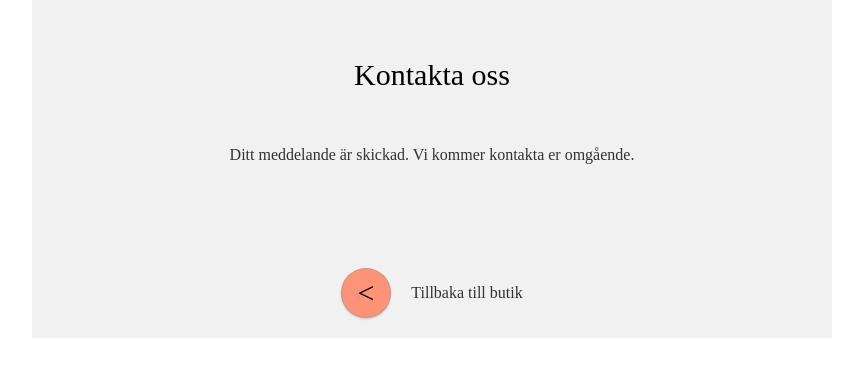
After one commit to Floralforest19/G01, a PHP site: page /contact-thanks.php in a window 1280 px wide. The commit adds this page. Shown: the top 377 px of the page, without its empty margins (208-1071 px from the left). Run offline with PHP 8.4, Linux system fonts and the light colour scheme.

Commit message:
Contact thanks page

```diff
--- /dev/null
+++ b/contact-thanks.php
@@ -0,0 +1,25 @@
+<!DOCTYPE html>
+<html lang="en">
+
+<head>
+    <meta charset="UTF-8" />
+    <meta name="viewport" content="width=device-width, initial-scale=1.0" />
+    <link rel="stylesheet" href="styles\style.css" />
+
+    <title>Contact thanks</title>
+</head>
+
+<body class="contact-bg-color">
+    <div class="contact-form-thanks-container">
+        <h2>Kontakta oss</h2>
+
+        <p>Ditt meddelande är skickad. Vi kommer kontakta er omgående.</p>
+
+        <div class="contact-form-thanks-bottom">
+            <button class="contact-form-thanks-button" type="submit">&#60;</button>
+            <p>Tillbaka till butik</p>
+        </div>
+    </div>
+</body>
+
+</html>
--- /dev/null
+++ b/styles/pages/_contact-thanks.scss
@@ -0,0 +1,38 @@
+.contact-form-thanks-bottom {
+  display: flex;
+  flex-direction: row;
+  justify-content: center;
+  align-items: center;
+  margin: 100px 0 0 0;
+}
+
+.contact-form-thanks-button {
+  border-radius: 100%;
+  background-color: #ff9378;
+  font-size: 30px;
+  height: 50px;
+  width: 50px;
+  margin: 0 20px 0 0;
+}
+.contact-form-thanks-button:hover {
+  background-color: #fe7e5f;
+}
+.contact-bg-color {
+  background-color: rgb(255, 255, 255);
+}
+
+.contact-form-thanks-heading {
+  text-align: center;
+}
+
+.contact-form-thanks-container {
+  text-align: center;
+  background-color: #f1f1f1;
+  padding: 20px;
+  max-width: 800px;
+  margin: 0 auto 0 auto;
+}
+
+.contact-form-thanks-container > p {
+  margin-top: 50px;
+}
--- a/styles/style.css
+++ b/styles/style.css
@@ -536,4 +583,54 @@ h3 {
     gap: 60px;
   }
 }
+
+.contact-form-thanks-bottom {
+  display: -webkit-box;
+  display: -ms-flexbox;
+  display: flex;
+  -webkit-box-orient: horizontal;
+  -webkit-box-direction: normal;
+      -ms-flex-direction: row;
+          flex-direction: row;
+  -webkit-box-pack: center;
+      -ms-flex-pack: center;
+          justify-content: center;
+  -webkit-box-align: center;
+      -ms-flex-align: center;
+          align-items: center;
+  margin: 100px 0 0 0;
+}
+
+.contact-form-thanks-button {
+  border-radius: 100%;
+  background-color: #ff9378;
+  font-size: 30px;
+  height: 50px;
+  width: 50px;
+  margin: 0 20px 0 0;
+}
+
+.contact-form-thanks-button:hover {
+  background-color: #fe7e5f;
+}
+
+.contact-bg-color {
+  background-color: white;
+}
+
+.contact-form-thanks-heading {
+  text-align: center;
+}
+
+.contact-form-thanks-container {
+  text-align: center;
+  background-color: #f1f1f1;
+  padding: 20px;
+  max-width: 800px;
+  margin: 0 auto 0 auto;
+}
+
+.contact-form-thanks-container > p {
+  margin-top: 50px;
+}
 /*# sourceMappingURL=style.css.map */
--- a/styles/style.scss
+++ b/styles/style.scss
@@ -6,3 +6,4 @@
 @import "./components/buttons";
 @import "./components/fonts";
 @import "./pages/contact";
+@import "./pages/contact-thanks";
--- /dev/null
+++ b/updateproduct.php
@@ -0,0 +1 @@
+<?php ?>
```
Also changed, not shown: other parts of styles/style.css (+50 -3 lines), styles/pages/_contact.scss (renamed from styles/pages/contact.scss), 1 other file.
